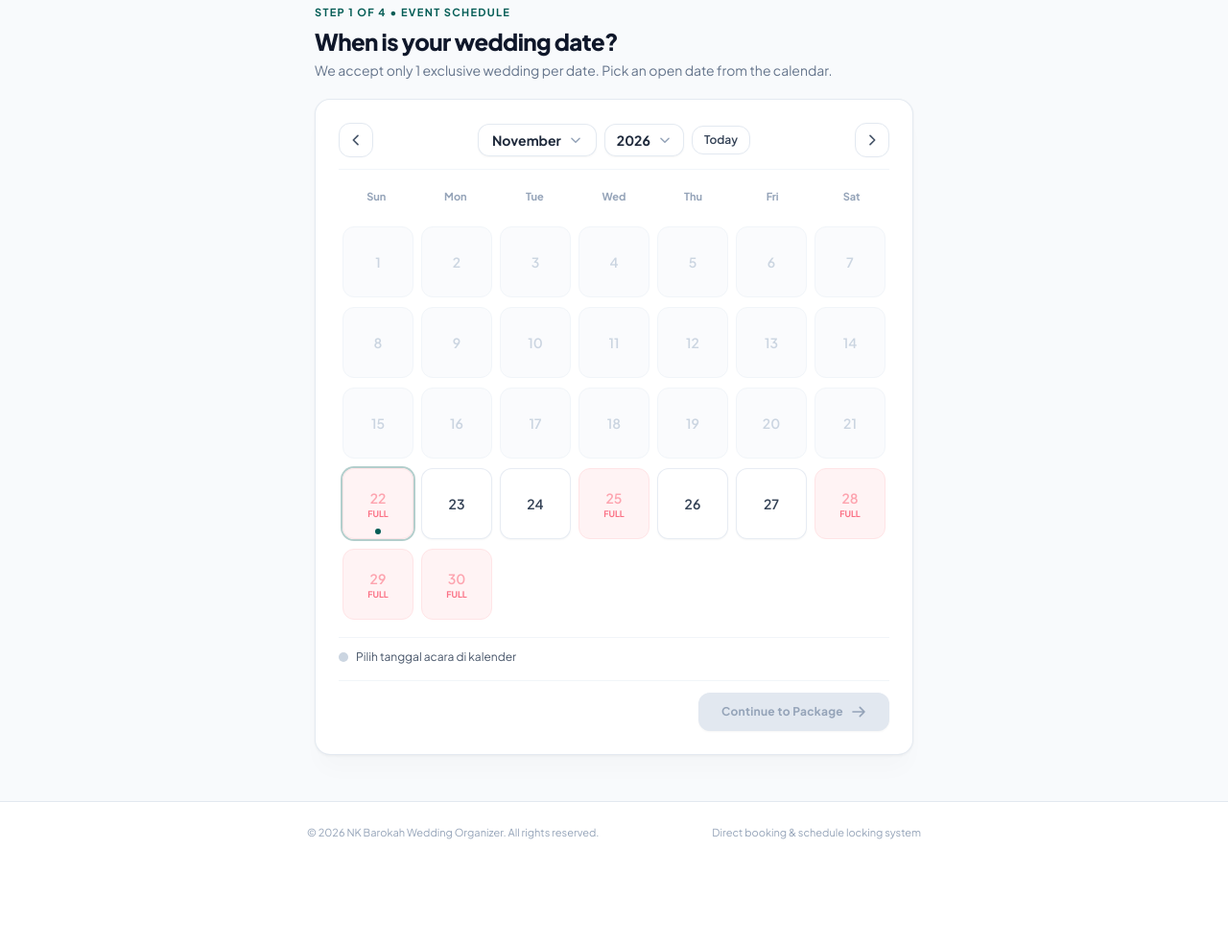
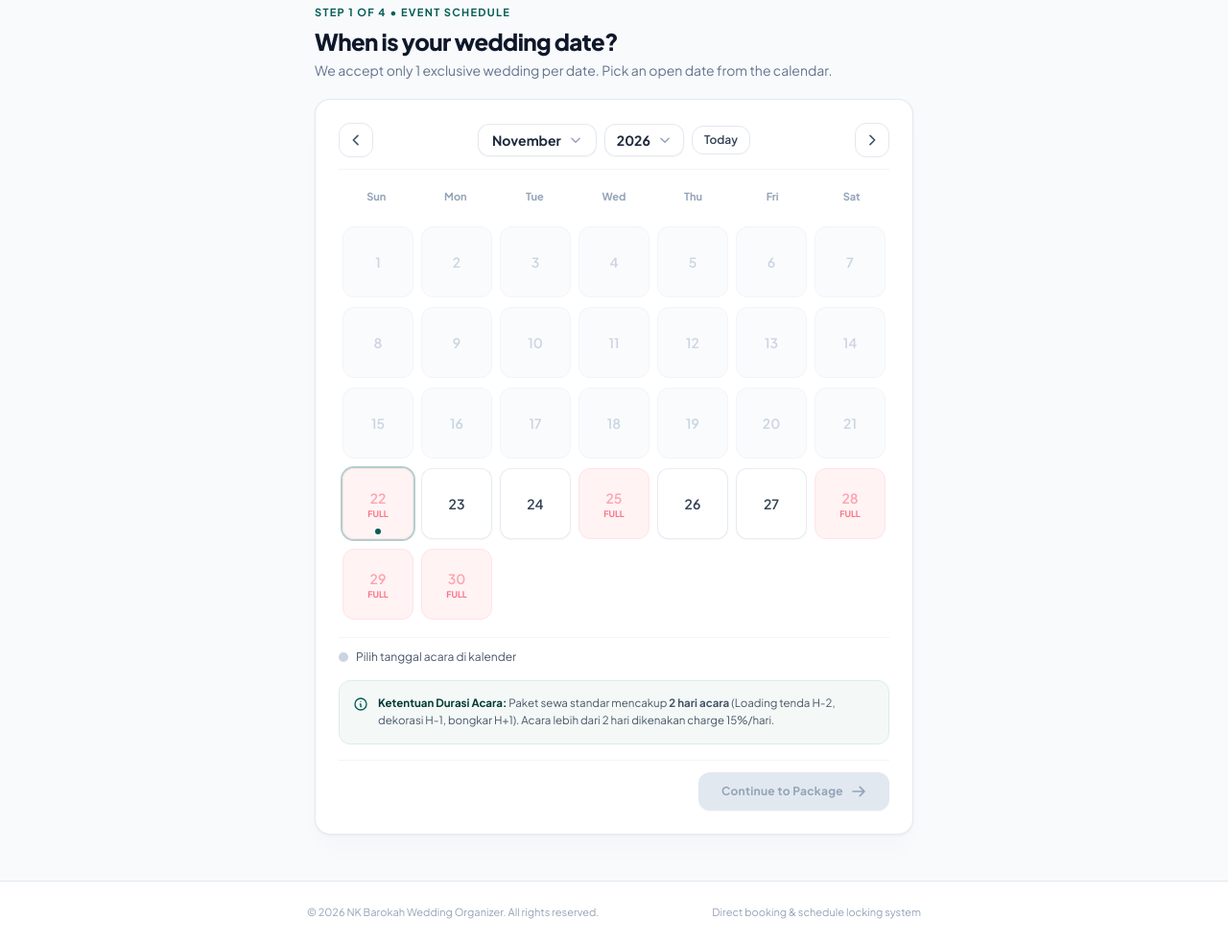
Before and after one commit to tamris/nk_barokah, a Laravel app: page /booking in a window 1280 px wide. Shown: the part 94-1077 px from the top of the page at 96% size. Before the commit the page ends 969 px from the top, so only its background shows below. Run offline with Laravel 12, Linux system fonts and the light colour scheme; data comes from the database, SQL or seed files in the repository; data that the repository does not hold is empty; parts of the project's set-up code (start-up, migrations or seed data) failed here and were passed over; some libraries are stand-ins or nearby versions.

Commit message:
feat: add admin layout and booking form views

```diff
--- a/resources/views/admin/layout.blade.php
+++ b/resources/views/admin/layout.blade.php
@@ -581,7 +581,6 @@
                 ['key' => 'bookings',  'label' => 'Bookings',  'icon' => 'M9 5H7a2 2 0 00-2 2v12a2 2 0 002 2h10a2 2 0 002-2V7a2 2 0 00-2-2h-2M9 5a2 2 0 002 2h2a2 2 0 002-2M9 5a2 2 0 012-2h2a2 2 0 012 2'],
                 ['key' => 'calendar',  'label' => 'Calendar',  'icon' => 'M8 7V3m8 4V3m-9 8h10M5 21h14a2 2 0 002-2V7a2 2 0 00-2-2H5a2 2 0 00-2 2v12a2 2 0 002 2z'],
                 ['key' => 'invoice',   'label' => 'Invoice',   'icon' => 'M9 12h6m-6 4h6m2 5H7a2 2 0 01-2-2V5a2 2 0 012-2h5.586a1 1 0 01.707.293l5.414 5.414a1 1 0 01.293.707V19a2 2 0 01-2 2z'],
-                ['key' => 'settings',  'label' => 'Settings',  'icon' => 'M10.325 4.317c.426-1.756 2.924-1.756 3.35 0a1.724 1.724 0 002.573 1.066c1.543-.94 3.31.826 2.37 2.37a1.724 1.724 0 001.065 2.572c1.756.426 1.756 2.924 0 3.35a1.724 1.724 0 00-1.066 2.573c.94 1.543-.826 3.31-2.37 2.37a1.724 1.724 0 00-2.572 1.065c-.426 1.756-2.924 1.756-3.35 0a1.724 1.724 0 00-2.573-1.066c-1.543.94-3.31-.826-2.37-2.37a1.724 1.724 0 00-1.065-2.572c-1.756-.426-1.756-2.924 0-3.35a1.724 1.724 0 001.066-2.573c-.94-1.543.826-3.31 2.37-2.37.996.608 2.296.07 2.572-1.065z M15 12a3 3 0 11-6 0 3 3 0 016 0z'],
             ];
         @endphp
         @foreach($mobileTabs as $mTab)
--- a/resources/views/booking/form.blade.php
+++ b/resources/views/booking/form.blade.php
@@ -359,6 +359,15 @@
                                 </template>
                             </div>
                         </template>
+                    </div>
+
+                    <!-- Micro Info Jadwal Acara (Highlight Ringan) -->
+                    <div class="p-3 sm:p-3.5 rounded-xl bg-[#F4F9F7] border border-[#DCEDE7] text-[11.5px] text-brand-900 flex items-start gap-2.5">
+                        <svg class="w-4 h-4 text-brand-600 shrink-0 mt-0.5" fill="none" stroke="currentColor" viewBox="0 0 24 24"><path stroke-linecap="round" stroke-linejoin="round" stroke-width="2" d="M13 16h-1v-4h-1m1-4h.01M21 12a9 9 0 11-18 0 9 9 0 0118 0z"/></svg>
+                        <div class="leading-relaxed">
+                            <span class="font-bold text-brand-800">Ketentuan Durasi Acara:</span>
+                            <span class="text-slate-600"> Paket sewa standar mencakup <strong>2 hari acara</strong> (Loading tenda H-2, dekorasi H-1, bongkar H+1). Acara lebih dari 2 hari dikenakan charge 15%/hari.</span>
+                        </div>
                     </div>
 
                     <!-- Step 1 Inline Error Alert -->
@@ -969,6 +978,15 @@
                     </div>
                 </div>
 
+                <!-- Checkbox Persetujuan Syarat & Ketentuan Resmi -->
+                <label id="termsConsentCheckbox" class="flex items-start gap-3 p-3.5 sm:p-4 rounded-2xl bg-white hover:bg-[#FAFDFC] border border-slate-200/90 cursor-pointer transition select-none shadow-card group">
+                    <input type="checkbox" x-model="agreedToTerms" required
+                           class="mt-0.5 w-4 h-4 rounded text-brand-600 focus:ring-brand-500 border-slate-300 cursor-pointer shrink-0">
+                    <span class="text-xs text-slate-700 leading-relaxed">
+                        Saya telah membaca dan menyetujui seluruh <strong class="text-slate-900 group-hover:text-brand-700 transition">Aturan & Ketentuan Reservasi Resmi NK Barokah</strong> (termasuk kebijakan keep tanggal, pembayaran DP, durasi sewa tenda, dan pembatalan acara).
+                    </span>
+                </label>
+
                 <!-- DESKTOP & TABLET INLINE ACTION FOOTER (CARD CONTAINER) -->
                 <div class="hidden md:flex items-center justify-between gap-4 bg-white rounded-2xl border border-slate-200/90 p-4 sm:p-5 shadow-card">
                     <button type="button" @click="goToStep(3)"
@@ -976,7 +994,7 @@
                         <svg class="w-3.5 h-3.5" fill="none" stroke="currentColor" viewBox="0 0 24 24"><path stroke-linecap="round" stroke-linejoin="round" stroke-width="2.5" d="M15 19l-7-7 7-7"/></svg>
                         <span>Back</span>
                     </button>
-                    <button type="button" @click="submitBookingForm()" :disabled="isDateBooked"
+                    <button type="button" @click="submitBookingForm()" :disabled="isDateBooked || !agreedToTerms"
                             class="px-7 py-3 rounded-xl bg-brand-600 hover:bg-brand-700 disabled:bg-slate-300 active:scale-95 text-white font-bold text-xs tracking-wide transition flex items-center gap-2 cursor-pointer shadow-pill">
                         <span>Confirm Reservation</span>
                     </button>
@@ -1024,7 +1042,7 @@
                 </button>
 
                 <button type="button" x-show="step === 4" @click="submitBookingForm()"
-                        :disabled="isDateBooked"
+                        :disabled="isDateBooked || !agreedToTerms"
                         class="px-5 py-2.5 rounded-xl bg-brand-600 hover:bg-brand-700 disabled:bg-slate-300 active:scale-95 text-white font-bold text-xs tracking-wide transition flex items-center gap-1.5 cursor-pointer shadow-pill" x-cloak>
                     <span>Confirm Booking</span>
 
@@ -1068,6 +1086,7 @@
             nominalDp: {{ old('nominal_dp') ? old('nominal_dp') : 'config.minDpAmount' }},
             nominalDpDisplay: '',
             activeAddonCategory: 'all',
+            agreedToTerms: false,
 
             getAddonCategory(name) {
                 const n = (name || '').toLowerCase();
@@ -1424,7 +1443,7 @@
                 const parts = dateStr.split('-');
                 if (parts.length !== 3) return dateStr;
                 const d = new Date(parseInt(parts[0], 10), parseInt(parts[1], 10) - 1, parseInt(parts[2], 10));
-                return d.toLocaleDateString('id-ID', { weekday: 'short', day: 'numeric', month: 'short', year: 'numeric' });
+                return d.toLocaleDateString('id-ID', { day: 'numeric', month: 'short', year: 'numeric' });
             },
 
             get formattedSelectedDate() {
@@ -1433,6 +1452,12 @@
                 const days = this.durationDays;
                 if (endStr === this.selectedDate || days === 1) {
                     return this.formatSingleDate(this.selectedDate) + ' (1 Hari)';
+                }
+                const pStart = this.selectedDate.split('-');
+                const pEnd = endStr.split('-');
+                if (pStart[0] === pEnd[0] && pStart[1] === pEnd[1]) {
+                    const dayStart = parseInt(pStart[2], 10);
+                    return `${dayStart} – ${this.formatSingleDate(endStr)} (${days} Hari)`;
                 }
                 return this.formatSingleDate(this.selectedDate) + ' – ' + this.formatSingleDate(endStr) + ` (${days} Hari)`;
             },
@@ -1582,6 +1607,15 @@
                     return;
                 }
                 this.formErrors.payment_proof = null;
+
+                if (!this.agreedToTerms) {
+                    this.formErrors.step4 = 'Harap centang persetujuan Aturan & Ketentuan Reservasi Resmi sebelum konfirmasi.';
+                    this.$nextTick(() => {
+                        document.getElementById('termsConsentCheckbox')?.scrollIntoView({ behavior: 'smooth', block: 'center' });
+                    });
+                    return;
+                }
+
                 this.formErrors.step4 = null;
                 form.submit();
             },
```
